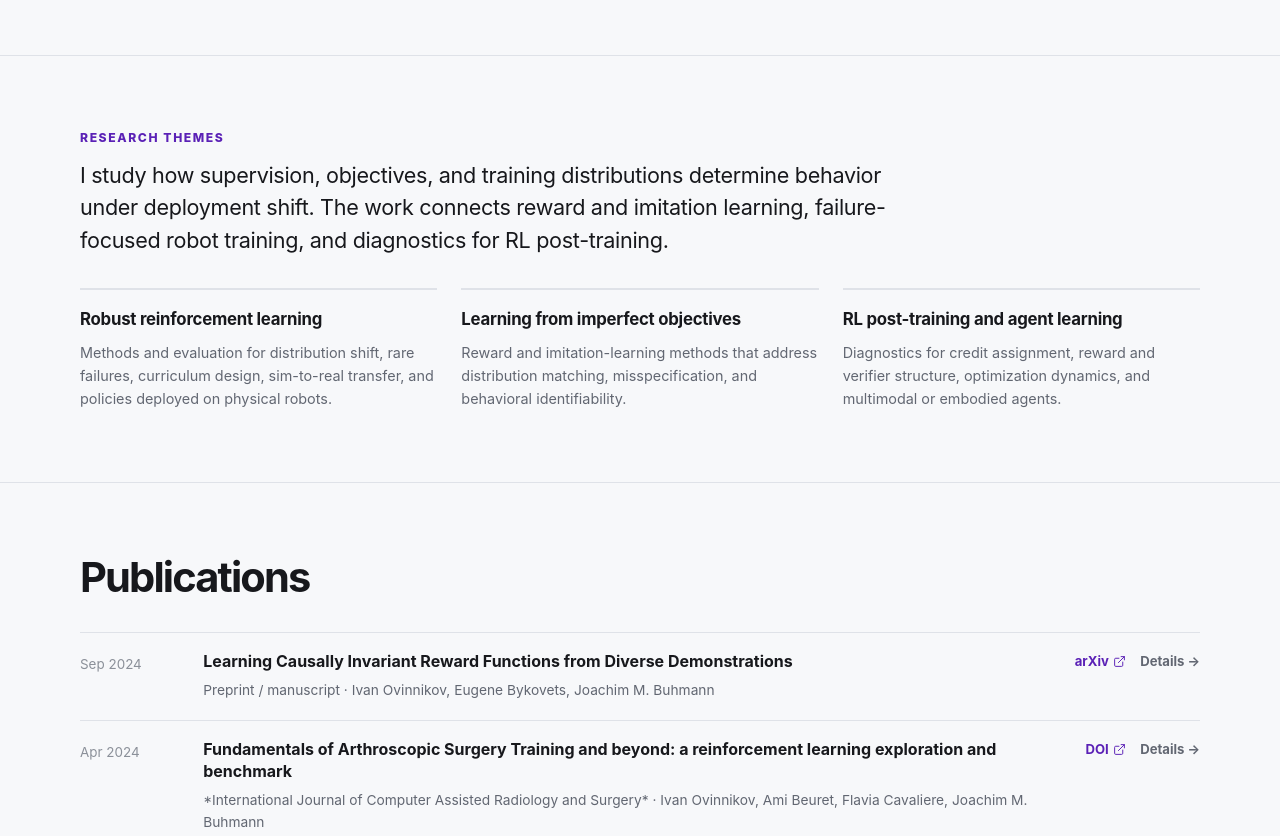
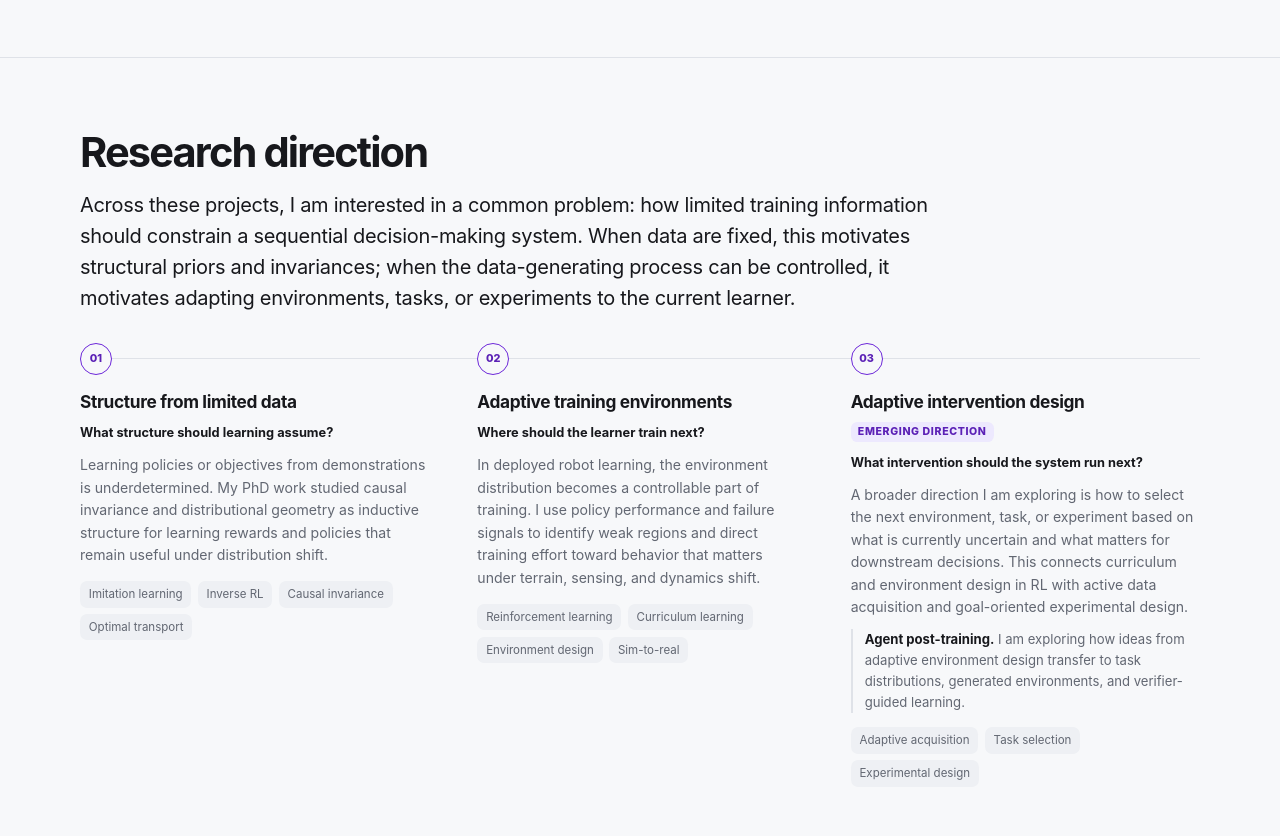
Before and after one commit to iov9000/iov9000.github.io, an Astro site: page / in a window 1280 px wide. Shown: the part 1080-1916 px from the top of the page. Built offline with nearby package versions, Linux system fonts and the light colour scheme; Astro itself is replaced by a stand-in of ours.

Commit message:
update with new arc

```diff
--- a/content/project/causally-invariant-reward-learning/index.md
+++ b/content/project/causally-invariant-reward-learning/index.md
@@ -1,6 +1,6 @@
 ---
 title: Learning Rewards That Survive Distribution Shift
-summary: Invariant reward learning uses variation across demonstrators to identify features that remain stable under dynamics and nuisance shifts.
+summary: Uses variation across demonstrators as structural information to discourage reward features that fail under dynamics and nuisance shifts.
 status: Preprint
 highlight: Improved reward transfer across five MuJoCo tasks under dynamics interventions.
 date: 2024-09-12
--- a/content/project/quadruped-locomotion/index.md
+++ b/content/project/quadruped-locomotion/index.md
@@ -1,6 +1,6 @@
 ---
 title: Robust RL for Deployed Legged Robots
-summary: End-to-end training and evaluation for locomotion policies under terrain, sensing, and dynamics shift, centered on rare failures and sim-to-real robustness.
+summary: Training and evaluation for locomotion policies under terrain, sensing, and dynamics shift, with failure-oriented evaluation feeding weak deployment regions back into training.
 status: Deployed research
 highlight: Physical deployment, failure-oriented evaluation, and large-scale GPU simulation.
 date: 2024-10-01
--- a/content/project/sliced-wasserstein-imitation-learning/index.md
+++ b/content/project/sliced-wasserstein-imitation-learning/index.md
@@ -1,6 +1,6 @@
 ---
 title: Distribution-Matching Imitation Learning
-summary: Sliced-Wasserstein occupancy matching becomes a transition-level reward for off-policy imitation learning.
+summary: Uses transport geometry to turn distribution-level imitation objectives into transition-level learning signals.
 status: Research manuscript
 highlight: Remained effective under up to 100× demonstration subsampling on Ant and Humanoid.
 date: 2023-09-23
--- a/src/data/profile.ts
+++ b/src/data/profile.ts
@@ -3,30 +3,41 @@ export const profile = {
   firstName: 'Ivan',
   lastName: 'Ovinnikov',
   role: 'Reinforcement Learning Engineer',
-  headline: 'Reinforcement learning for reliable agents',
+  headline: 'Learning and intervention design for sequential decision-making',
   subtitle:
-    'I develop reinforcement-learning methods for robust behavior under imperfect objectives and distribution shift—from deployed robotics to foundation-model post-training.',
+    'I study how structural assumptions and the design of training distributions and objectives determine policy learning and behavioral generalization in sequential decision-making systems.',
   credentials: 'Reinforcement Learning Engineer, ANYbotics · ETH Zürich PhD',
   company: 'ANYbotics',
   location: 'Zürich, Switzerland',
   email: 'mailto:ivan.ovinnikov@gmail.com',
   summary:
-    'Research on reinforcement learning, robust policy learning, reward and imitation learning, distribution shift, robotics, and model post-training.',
+    'Research on reinforcement learning, imitation learning, adaptive environment design, and robust sequential decision-making.',
   about: [
-    'I study how supervision, objectives, and training distributions determine behavior under deployment shift. The work connects reward and imitation learning, failure-focused robot training, and diagnostics for RL post-training.',
+    'Across these projects, I am interested in a common problem: how limited training information should constrain a sequential decision-making system. When data are fixed, this motivates structural priors and invariances; when the data-generating process can be controlled, it motivates adapting environments, tasks, or experiments to the current learner.',
   ],
-  researchThemes: [
+  researchDirection: [
     {
-      title: 'Robust reinforcement learning',
-      description: 'Methods and evaluation for distribution shift, rare failures, curriculum design, sim-to-real transfer, and policies deployed on physical robots.',
+      step: '01',
+      title: 'Structure from limited data',
+      question: 'What structure should learning assume?',
+      description: 'Learning policies or objectives from demonstrations is underdetermined. My PhD work studied causal invariance and distributional geometry as inductive structure for learning rewards and policies that remain useful under distribution shift.',
+      tags: ['Imitation learning', 'Inverse RL', 'Causal invariance', 'Optimal transport'],
     },
     {
-      title: 'Learning from imperfect objectives',
-      description: 'Reward and imitation-learning methods that address distribution matching, misspecification, and behavioral identifiability.',
+      step: '02',
+      title: 'Adaptive training environments',
+      question: 'Where should the learner train next?',
+      description: 'In deployed robot learning, the environment distribution becomes a controllable part of training. I use policy performance and failure signals to identify weak regions and direct training effort toward behavior that matters under terrain, sensing, and dynamics shift.',
+      tags: ['Reinforcement learning', 'Curriculum learning', 'Environment design', 'Sim-to-real'],
     },
     {
-      title: 'RL post-training and agent learning',
-      description: 'Diagnostics for credit assignment, reward and verifier structure, optimization dynamics, and multimodal or embodied agents.',
+      step: '03',
+      label: 'Emerging direction',
+      title: 'Adaptive intervention design',
+      question: 'What intervention should the system run next?',
+      description: 'A broader direction I am exploring is how to select the next environment, task, or experiment based on what is currently uncertain and what matters for downstream decisions. This connects curriculum and environment design in RL with active data acquisition and goal-oriented experimental design.',
+      application: 'I am exploring how ideas from adaptive environment design transfer to task distributions, generated environments, and verifier-guided learning.',
+      tags: ['Adaptive acquisition', 'Task selection', 'Experimental design'],
     },
   ],
   socials: [
--- a/src/layouts/BaseLayout.astro
+++ b/src/layouts/BaseLayout.astro
@@ -14,13 +14,13 @@ interface Props {
 
 const {
   title,
-  description = 'Research on reinforcement learning, robust policy learning, reward and imitation learning, distribution shift, robotics, and model post-training.',
+  description = 'Research on reinforcement learning, imitation learning, adaptive environment design, and robust sequential decision-making.',
   image = '/img/og-card.png',
   type = 'website',
   publishedTime,
   noindex = false,
 } = Astro.props;
-const pageTitle = title ? `${title} · Ivan Ovinnikov` : 'Ivan Ovinnikov — Reinforcement Learning Research';
+const pageTitle = title ? `${title} · Ivan Ovinnikov` : 'Ivan Ovinnikov — Reinforcement Learning & Sequential Decision-Making';
 const canonical = new URL(Astro.url.pathname, Astro.site);
 const socialImage = new URL(image, Astro.site);
 ---
@@ -43,7 +43,7 @@ const socialImage = new URL(image, Astro.site);
     <meta property="og:image" content={socialImage} />
     <meta property="og:image:width" content="1200" />
     <meta property="og:image:height" content="630" />
-    <meta property="og:image:alt" content="Ivan Ovinnikov — reinforcement learning for reliable agents" />
+    <meta property="og:image:alt" content="Ivan Ovinnikov — reinforcement learning and sequential decision-making" />
     <meta name="twitter:card" content="summary_large_image" />
     <meta name="twitter:title" content={pageTitle} />
     <meta name="twitter:description" content={description} />
--- a/src/pages/index.astro
+++ b/src/pages/index.astro
@@ -72,20 +72,31 @@ const personJsonLd = {
     </div>
   </section>
 
-  <section class="section" id="themes">
+  <section class="section" id="direction">
     <div class="container">
-      <header class="section-header themes-intro">
-        <p class="eyebrow">Research themes</p>
+      <header class="section-header direction-intro">
+        <h2 class="section-title">Research direction</h2>
         <p class="research-statement">{profile.about[0]}</p>
       </header>
-      <div class="research-theme-grid">
-        {profile.researchThemes.map((theme) => (
-          <article class="research-theme">
-            <h2>{theme.title}</h2>
-            <p>{theme.description}</p>
-          </article>
+      <ol class="research-progression" aria-label="Research progression from structural priors to adaptive intervention design">
+        {profile.researchDirection.map((stage) => (
+          <li class="direction-stage">
+            <div class="direction-marker" aria-hidden="true">{stage.step}</div>
+            <article>
+              <div class="direction-heading">
+                <h3>{stage.title}</h3>
+                {'label' in stage && stage.label && <span class="direction-label">{stage.label}</span>}
+              </div>
+              <p class="direction-question">{stage.question}</p>
+              <p>{stage.description}</p>
+              {'application' in stage && stage.application && <p class="direction-application"><strong>Agent post-training.</strong> {stage.application}</p>}
+              <div class="tags">
+                {stage.tags.map((tag) => <span class="tag">{tag}</span>)}
+              </div>
+            </article>
+          </li>
         ))}
-      </div>
+      </ol>
     </div>
   </section>
 
@@ -102,12 +113,13 @@ const personJsonLd = {
   </section>
 
   <section class="section" id="background">
-    <div class="container position-summary">
-      <header>
-        <h2 class="eyebrow">Background</h2>
+    <div class="container">
+      <header class="section-header">
+        <h2 class="section-title">Background</h2>
       </header>
-      <div>
-        <p>At <a href="https://www.anybotics.com/" target="_blank" rel="noreferrer">ANYbotics</a>, I develop and evaluate locomotion policies for industrial quadruped robots. My ETH Zürich PhD focused on reinforcement learning from demonstrations, reward inference, and distribution shift in surgical digital twins.</p>
+      <div class="background-copy">
+        <p>At <a href="https://www.anybotics.com/" target="_blank" rel="noreferrer">ANYbotics</a>, I develop and evaluate reinforcement-learning-based locomotion policies for industrial quadruped robots, with a focus on robustness, failure analysis, and sim-to-real iteration. My ETH Zürich PhD studied reinforcement learning from demonstrations: how reward and policy learning can exploit causal structure and distributional geometry when demonstrations provide incomplete information about the intended behavior.</p>
+        <p>Across both settings, I am increasingly interested in the active version of the same problem: how to choose the environments, tasks, or interventions from which a sequential system should learn next.</p>
         <p>I build experiments with PyTorch, JAX, GPU simulation, reproducible evaluation, and HPC workflows.</p>
         <p><a class="text-link" href="/experience/">Experience and education <Icon name="arrow-right" size={16} /></a></p>
       </div>
--- a/src/pages/project/index.astro
+++ b/src/pages/project/index.astro
@@ -21,11 +21,11 @@ const orderedProjects = [...projects].sort((left, right) => {
 });
 ---
 
-<BaseLayout title="Selected work" description="Research on robust reinforcement learning, learned objectives, imitation, and agent behavior under distribution shift.">
+<BaseLayout title="Selected work" description="Research on reinforcement learning, imitation learning, adaptive environment design, and sequential decision-making under distribution shift.">
   <section class="page-hero container">
     <p class="eyebrow">Research and deployment</p>
     <h1 class="page-title">Selected work</h1>
-    <p class="page-lead">Research on robust reinforcement learning, learned objectives, imitation, and agent behavior under distribution shift.</p>
+    <p class="page-lead">Work on structural priors for learning from demonstrations, reinforcement learning under deployment shift, and adaptive training environments.</p>
   </section>
   <section class="container"><div class="card-grid">{orderedProjects.map((project) => <ProjectCard entry={project} />)}</div></section>
 </BaseLayout>
--- a/src/styles/global.css
+++ b/src/styles/global.css
@@ -191,7 +191,7 @@ button, input { font: inherit; }
 .hero h1 { margin: 0; max-width: 14ch; font-size: clamp(2.7rem, 5vw, 4.5rem); letter-spacing: -.065em; line-height: .98; }
 .hero-role { margin: 1.5rem 0 .3rem; font-weight: 750; }
 .hero-thesis {
-  max-width: 25ch;
+  max-width: 32ch;
   margin: 1.1rem 0 0;
   font-size: clamp(1.3rem, 2.2vw, 1.75rem);
   font-weight: 750;
@@ -232,15 +232,62 @@ button, input { font: inherit; }
 .card p { color: var(--muted); margin: 0; font-size: .91rem; }
 .card .project-highlight { margin-top: .85rem; padding-top: .75rem; border-top: 1px solid var(--border); color: var(--text); font-size: .83rem; font-weight: 650; }
 .card-footer { margin-top: auto; padding-top: .9rem; color: var(--accent-strong); font-weight: 750; font-size: .84rem; display: flex; align-items: center; gap: .4rem; }
-.themes-intro { max-width: 820px; }
-.research-statement { margin: 0; color: var(--text); font-size: clamp(1.1rem, 2vw, 1.35rem); line-height: 1.5; letter-spacing: -.015em; }
-.research-theme-grid { display: grid; grid-template-columns: repeat(3, minmax(0, 1fr)); gap: 1.5rem; }
-.research-theme { padding-top: 1rem; border-top: 2px solid var(--border); }
-.research-theme h2 { margin: 0; font-size: 1.05rem; letter-spacing: -.015em; }
-.research-theme p { margin: .5rem 0 0; color: var(--muted); font-size: .9rem; }
-.position-summary { display: grid; grid-template-columns: minmax(0, .95fr) minmax(0, 1.05fr); gap: clamp(2rem, 5vw, 4.5rem); align-items: start; }
-.position-summary p { max-width: 58ch; margin: 0 0 1rem; color: var(--muted); }
-.position-summary a:not(.text-link) { color: var(--text); font-weight: 700; }
+.direction-intro { max-width: 860px; }
+.research-statement { margin: .9rem 0 0; color: var(--text); font-size: clamp(1.05rem, 1.8vw, 1.25rem); line-height: 1.55; letter-spacing: -.015em; }
+.research-progression {
+  list-style: none;
+  display: grid;
+  grid-template-columns: repeat(3, minmax(0, 1fr));
+  margin: 2.75rem 0 0;
+  padding: 0;
+}
+.direction-stage {
+  position: relative;
+  min-width: 0;
+  padding: 2rem 1.5rem 0 0;
+  border-top: 1px solid var(--border);
+}
+.direction-stage + .direction-stage { padding-left: 1.5rem; }
+.direction-stage:last-child { padding-right: 0; }
+.direction-marker {
+  position: absolute;
+  top: 0;
+  left: 0;
+  width: 2rem;
+  height: 2rem;
+  display: grid;
+  place-items: center;
+  color: var(--accent-strong);
+  background: var(--bg);
+  border: 1px solid var(--accent);
+  border-radius: 50%;
+  font-size: .68rem;
+  font-weight: 850;
+  line-height: 1;
+  transform: translateY(-50%);
+}
+.direction-stage + .direction-stage .direction-marker { left: 1.5rem; }
+.direction-heading { display: flex; flex-wrap: wrap; align-items: center; gap: .55rem; }
+.direction-heading h3 { margin: 0; font-size: 1.08rem; line-height: 1.3; letter-spacing: -.02em; }
+.direction-label {
+  padding: .18rem .45rem;
+  color: var(--accent-strong);
+  background: var(--accent-soft);
+  border-radius: .4rem;
+  font-size: .66rem;
+  font-weight: 850;
+  letter-spacing: .06em;
+  line-height: 1.4;
+  text-transform: uppercase;
+}
+.direction-stage p { margin: .65rem 0 0; color: var(--muted); font-size: .88rem; line-height: 1.6; }
+.direction-stage .direction-question { color: var(--text); font-size: .8rem; font-weight: 750; }
+.direction-stage .direction-application { padding-left: .75rem; border-left: 2px solid var(--border); font-size: .82rem; }
+.direction-stage .direction-application strong { color: var(--text); }
+.direction-stage .tags { margin-top: .9rem; }
+.background-copy { max-width: 760px; }
+.background-copy p { margin: 0 0 1rem; color: var(--muted); }
+.background-copy a:not(.text-link) { color: var(--text); font-weight: 700; }
 .text-link { display: inline-flex; align-items: center; gap: .35rem; color: var(--accent-strong); font-weight: 750; }
 .tags { display: flex; flex-wrap: wrap; gap: .4rem; margin-top: .75rem; }
 .tag { padding: .25rem .55rem; color: var(--muted); background: var(--surface-2); border-radius: .45rem; font-size: .72rem; }
@@ -334,8 +381,20 @@ button, input { font: inherit; }
   .header-actions { margin-left: auto; }
   .hero-grid { grid-template-columns: 1fr; gap: 1.5rem; }
   .research-overview { grid-template-columns: 1fr; }
-  .position-summary { grid-template-columns: 1fr; }
-  .research-theme-grid { grid-template-columns: 1fr; gap: 1rem; }
+  .research-progression { grid-template-columns: 1fr; gap: 0; margin-top: 2rem; }
+  .direction-stage,
+  .direction-stage + .direction-stage {
+    padding: 0 0 2.25rem 2.25rem;
+    border-top: 0;
+    border-left: 1px solid var(--border);
+  }
+  .direction-stage:last-child { padding-bottom: 0; border-left-color: transparent; }
+  .direction-marker,
+  .direction-stage + .direction-stage .direction-marker {
+    top: 0;
+    left: 0;
+    transform: translate(-50%, 0);
+  }
   .portrait { width: 130px; height: 130px; }
   .hero h1 { max-width: 12ch; }
   .card-grid { grid-template-columns: 1fr 1fr; }
```
